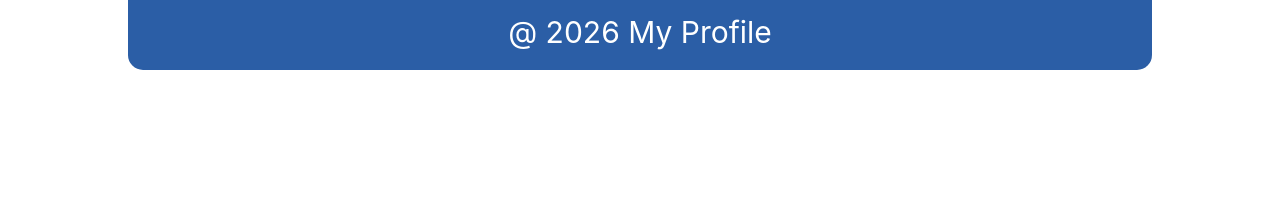
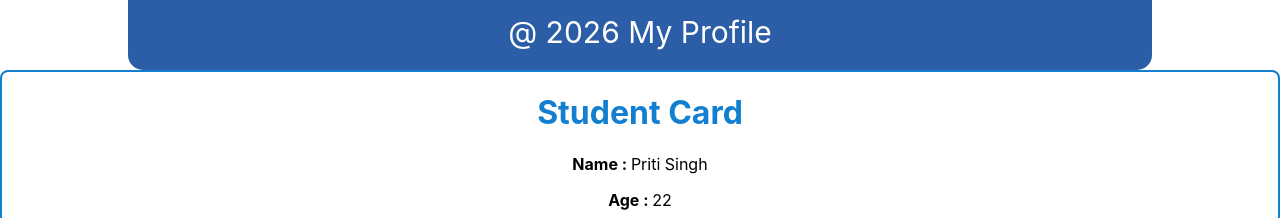
Before and after one commit to jk-star/test-demo-app, a React (Create React App) app: page / in a window 1280 px wide. Shown: the part 710-928 px from the top of the page. Before the commit the page ends 800 px from the top, so only its background shows below. Built offline with nearby package versions, Linux system fonts and the light colour scheme.

Commit message:
componenet wise css

```diff
--- a/src/App.css
+++ b/src/App.css
@@ -92,3 +92,12 @@ h2 {
   color: #2b5ea6;
   font-size: 20px;
 }
+
+
+.blue-text{
+    color:#137fd0;
+}
+
+.blue-border{
+    border: 2px solid #137fd0;
+}
--- a/src/App.js
+++ b/src/App.js
@@ -2,9 +2,13 @@ import './App.css';
 import React from 'react';
 import Hello from './component/Hello';
 import PersonalProfile from './component/PersonalProfile';
+import StudentCard from './component/StudentCard';
 
 function App() {
   let name = 'Jyoti';
+
+  let studentName ="Priti Singh";
+  let studentAge =22;
 
   const skills = [
     {
@@ -35,6 +39,7 @@ function App() {
     <>
       <Hello name={name} />
       <PersonalProfile skills={skills} profile={profile} />
+      <StudentCard name = {studentName} age={studentAge}/>
     </>
   );
 }
--- /dev/null
+++ b/src/component/Card.css
@@ -0,0 +1,5 @@
+.card-div{
+    text-transform: capitalize;
+    text-align: center;
+    border-radius: 8px;
+}
--- /dev/null
+++ b/src/component/Card.js
@@ -0,0 +1,10 @@
+import "./Card.css";
+const Card = ({ children, className = "" }) => {
+    return(
+        <div className={`card-div ${className}`}>
+            {children}
+        </div>
+    );
+}
+
+export default Card;
--- /dev/null
+++ b/src/component/StudentCard.js
@@ -0,0 +1,15 @@
+import Card from './Card';
+const StudentCard = ({name, age}) => {
+    return (
+        <Card className='blue-border'>
+            <div className='card-title'>
+                <h1 className='title blue-text'>student card</h1>
+            </div>
+            <div className='card-content'>
+                <p><strong>Name : </strong><span>{name}</span></p>
+                <p><strong>Age : </strong><span>{age}</span></p>
+            </div>
+        </Card>
+    );
+}
+export default StudentCard;
```
